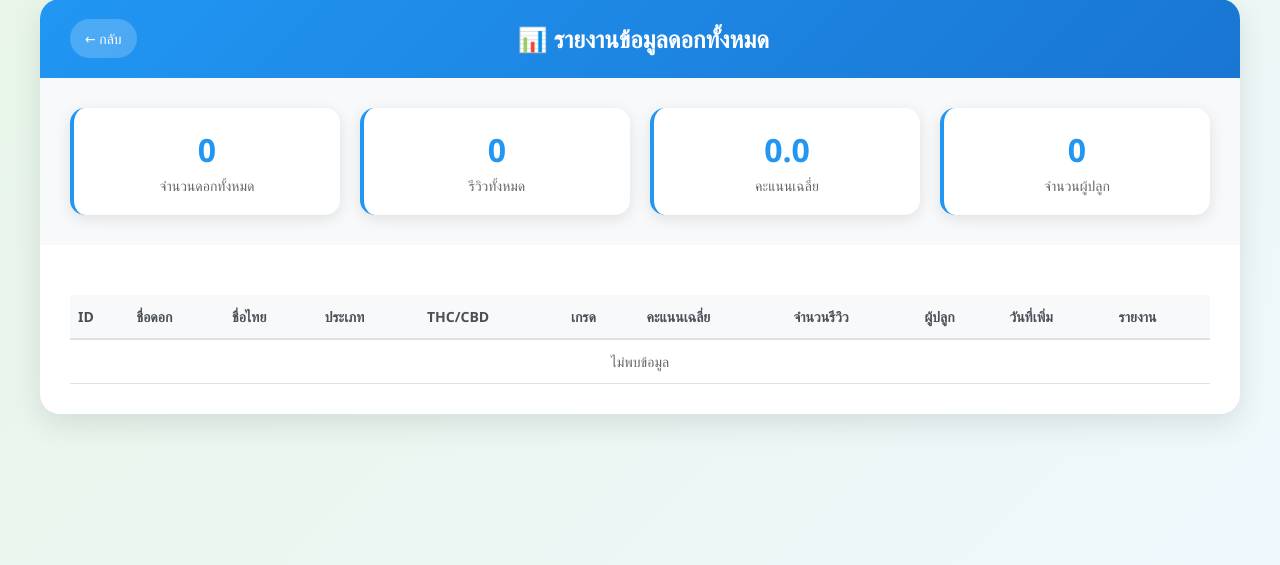
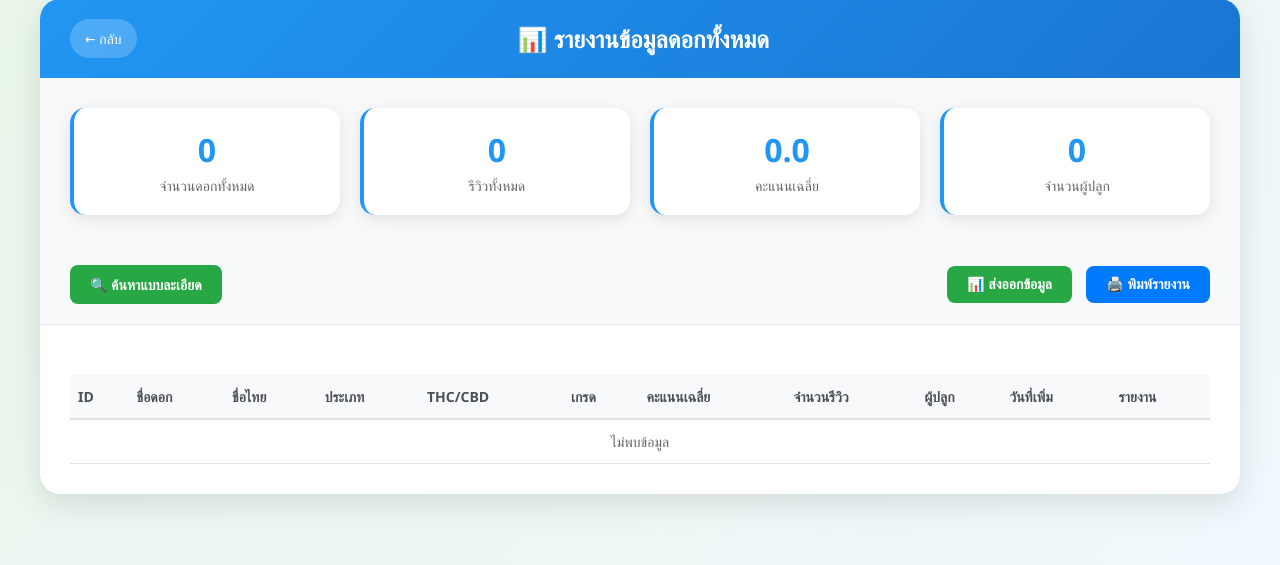
Before and after one commit to ducklor-adv/BudtboyV1, a Flask app: page /report in a window 1280 px wide. Shown: the part 21-586 px from the top of the page. Run offline with Flask 3, Linux system fonts and the light colour scheme; the visitor is signed in with stand-in values (Sample User, id 1); data that the repository does not hold is empty; some libraries are stand-ins or nearby versions.

Commit message:
Assistant checkpoint: เพิ่มปุ่มค้นหาแบบละเอียดในหน้า report
Assistant generated file changes:
- templates/report.html: เพิ่มปุ่มค้นหาแบบละเอียดที่หัวตาราง

---

User prompt:

เพิ่มปุ่มค้นหาแบบละเอียด ที่หัวจารางแล้ว ให่เรียกหน้า search-tool มาทำงานเลย

Replit-Commit-Author: Assistant
Replit-Commit-Session-Id: 6c70e929-69c0-4045-bcc0-51c28f860cc8

```diff
--- a/templates/report.html
+++ b/templates/report.html
@@ -1,4 +1,3 @@
-
 <!DOCTYPE html>
 <html lang="th">
 <head>
@@ -553,7 +552,17 @@
             </div>
         </div>
 
-
+        <div class="controls">
+            <div class="filter-group">
+                <a href="/search-tool" class="export-btn" style="text-decoration: none; margin-right: 15px;">
+                    🔍 ค้นหาแบบละเอียด
+                </a>
+            </div>
+            <div>
+                <button class="export-btn" onclick="exportData()">📊 ส่งออกข้อมูล</button>
+                <button class="print-btn" onclick="printReport()">🖨️ พิมพ์รายงาน</button>
+            </div>
+        </div>
 
         <div class="table-container">
             <div id="loadingMessage" class="loading">กำลังโหลดข้อมูล...</div>
```
